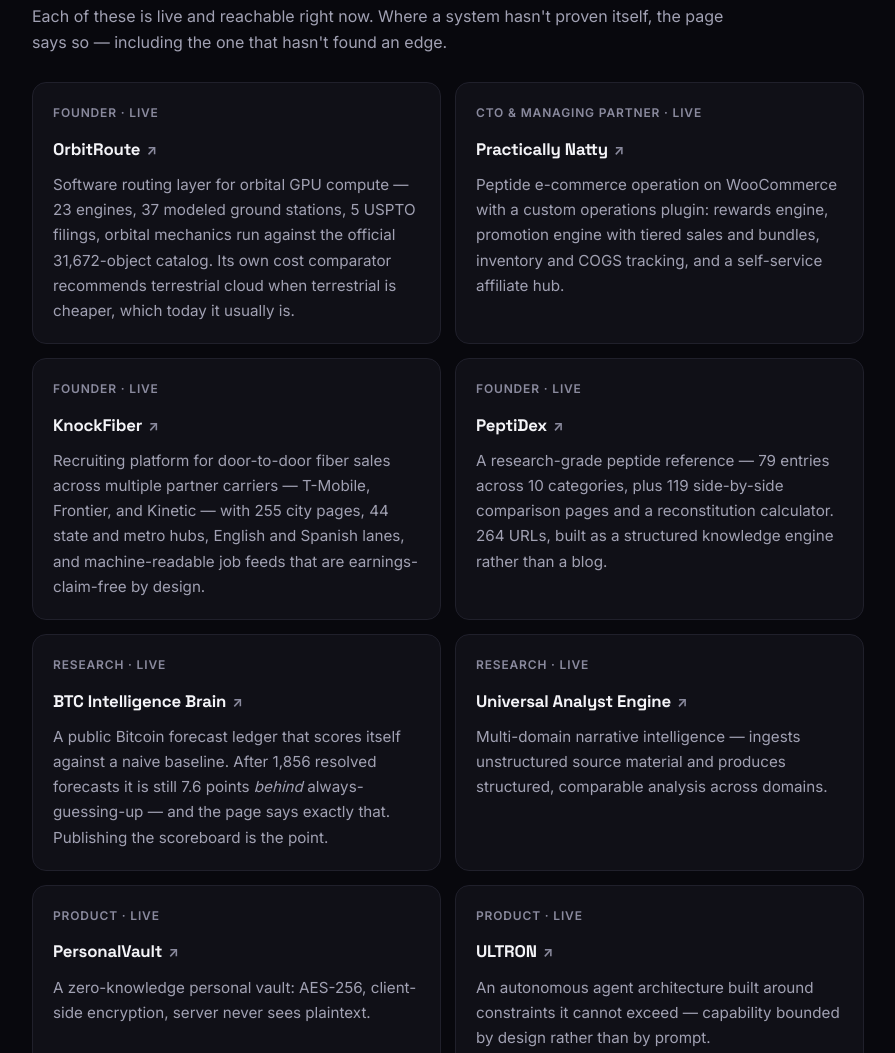
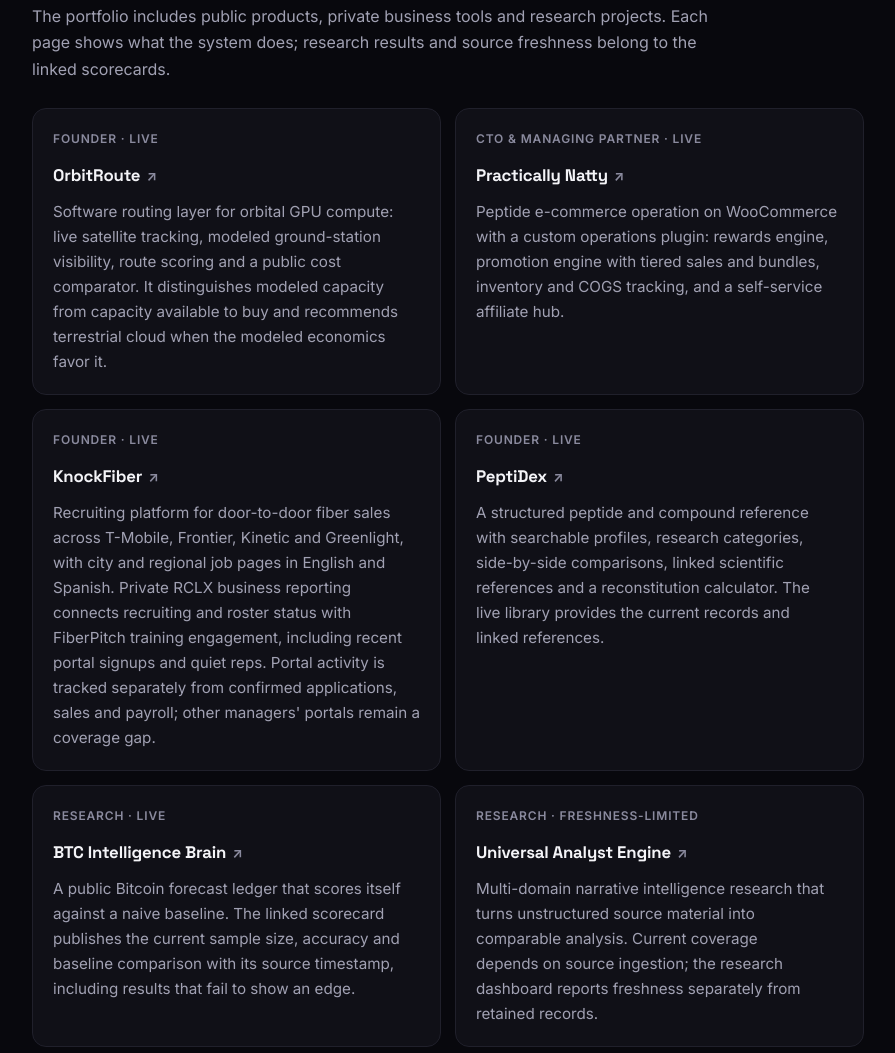
Before and after one commit to claytoncamera/claytoncamera.com, a plain HTML site: page index.html in a window 1280 px wide. Shown: the part 1082-2135 px from the top of the page, without its empty margins (192-1087 px from the left). Drawn offline with Linux system fonts and the light colour scheme.

Commit message:
Refresh public portfolio and private operations capabilities (#2)

```diff
--- a/index.html
+++ b/index.html
@@ -487,13 +487,13 @@
     <section class="block" id="what-i-build">
       <p class="section-label">The work</p>
       <h2>What Clayton Camera builds</h2>
-      <p>Each of these is live and reachable right now. Where a system hasn't proven itself, the page says so — including the one that hasn't found an edge.</p>
+      <p>The portfolio includes public products, private business tools and research projects. Each page shows what the system does; research results and source freshness belong to the linked scorecards.</p>
 
       <div class="ventures">
         <div class="venture">
           <div class="meta">Founder · Live</div>
           <h3><a href="https://www.orbitroute.ai" target="_blank" rel="noopener">OrbitRoute</a></h3>
-          <p>Software routing layer for orbital GPU compute — 23 engines, 37 modeled ground stations, 5 USPTO filings, orbital mechanics run against the official 31,672-object catalog. Its own cost comparator recommends terrestrial cloud when terrestrial is cheaper, which today it usually is.</p>
+          <p>Software routing layer for orbital GPU compute: live satellite tracking, modeled ground-station visibility, route scoring and a public cost comparator. It distinguishes modeled capacity from capacity available to buy and recommends terrestrial cloud when the modeled economics favor it.</p>
         </div>
         <div class="venture">
           <div class="meta">CTO &amp; Managing Partner · Live</div>
@@ -503,22 +503,22 @@
         <div class="venture">
           <div class="meta">Founder · Live</div>
           <h3><a href="https://www.knockfiber.com/" target="_blank" rel="noopener">KnockFiber</a></h3>
-          <p>Recruiting platform for door-to-door fiber sales across multiple partner carriers — T-Mobile, Frontier, and Kinetic — with 255 city pages, 44 state and metro hubs, English and Spanish lanes, and machine-readable job feeds that are earnings-claim-free by design.</p>
+          <p>Recruiting platform for door-to-door fiber sales across T-Mobile, Frontier, Kinetic and Greenlight, with city and regional job pages in English and Spanish. Private RCLX business reporting connects recruiting and roster status with FiberPitch training engagement, including recent portal signups and quiet reps. Portal activity is tracked separately from confirmed applications, sales and payroll; other managers' portals remain a coverage gap.</p>
         </div>
         <div class="venture">
           <div class="meta">Founder · Live</div>
           <h3><a href="https://www.thepeptidex.net" target="_blank" rel="noopener">PeptiDex</a></h3>
-          <p>A research-grade peptide reference — 79 entries across 10 categories, plus 119 side-by-side comparison pages and a reconstitution calculator. 264 URLs, built as a structured knowledge engine rather than a blog.</p>
+          <p>A structured peptide and compound reference with searchable profiles, research categories, side-by-side comparisons, linked scientific references and a reconstitution calculator. The live library provides the current records and linked references.</p>
         </div>
         <div class="venture">
           <div class="meta">Research · Live</div>
           <h3><a href="https://loopholemaxing.com/btc-brain/" target="_blank" rel="noopener">BTC Intelligence Brain</a></h3>
-          <p>A public Bitcoin forecast ledger that scores itself against a naive baseline. After 1,856 resolved forecasts it is still 7.6 points <em>behind</em> always-guessing-up — and the page says exactly that. Publishing the scoreboard is the point.</p>
+          <p>A public Bitcoin forecast ledger that scores itself against a naive baseline. The linked scorecard publishes the current sample size, accuracy and baseline comparison with its source timestamp, including results that fail to show an edge.</p>
         </div>
         <div class="venture">
-          <div class="meta">Research · Live</div>
+          <div class="meta">Research · Freshness-limited</div>
           <h3><a href="https://loopholemaxing.com/uae/" target="_blank" rel="noopener">Universal Analyst Engine</a></h3>
-          <p>Multi-domain narrative intelligence — ingests unstructured source material and produces structured, comparable analysis across domains.</p>
+          <p>Multi-domain narrative intelligence research that turns unstructured source material into comparable analysis. Current coverage depends on source ingestion; the research dashboard reports freshness separately from retained records.</p>
         </div>
         <div class="venture">
           <div class="meta">Product · Live</div>
@@ -541,7 +541,7 @@
       <p class="section-label">Method</p>
       <h2>How he works</h2>
       <p><strong>Ship live, then prove it.</strong> Every claim across this network maps to a URL you can open. When an audit found a pricing constant on OrbitRoute with the wrong sign, the fix wasn't softer wording — it was correcting the number and publishing a comparison that recommends the competitor.</p>
-      <p><strong>Automate the operator, not just the task.</strong> The systems above run themselves: scheduled jobs, watch folders, self-checking ledgers, health sweeps that report red before a customer does.</p>
+      <p><strong>Connect the work to its reporting.</strong> Scheduled jobs, watch folders, self-checking ledgers and health sweeps make operations visible. The private Business Anywhere dashboard brings business and team reporting together with source timestamps, stale-data warnings and explicit coverage gaps.</p>
       <p><strong>Honest instruments.</strong> A forecast tool that can't beat a coin flip should tell you it can't beat a coin flip. Earnings claims stay out of recruiting feeds. That discipline is enforced by guard tests in CI, not by good intentions.</p>
 
       <div class="tags">
--- a/sitemap.xml
+++ b/sitemap.xml
@@ -8,7 +8,7 @@
 <urlset xmlns="http://www.sitemaps.org/schemas/sitemap/0.9">
   <url>
     <loc>https://claytoncamera.com/</loc>
-    <lastmod>2026-07-27</lastmod>
+    <lastmod>2026-09-28</lastmod>
     <changefreq>monthly</changefreq>
     <priority>1.0</priority>
   </url>
```
Also changed, not shown: 1 other file.
